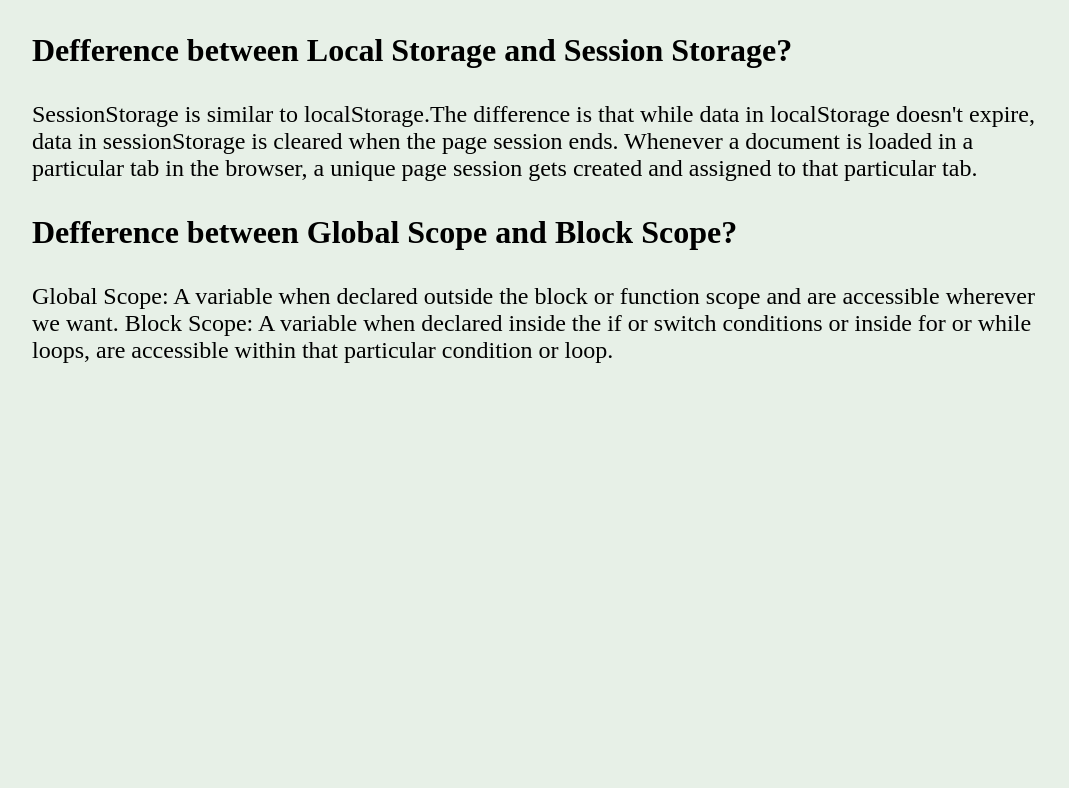
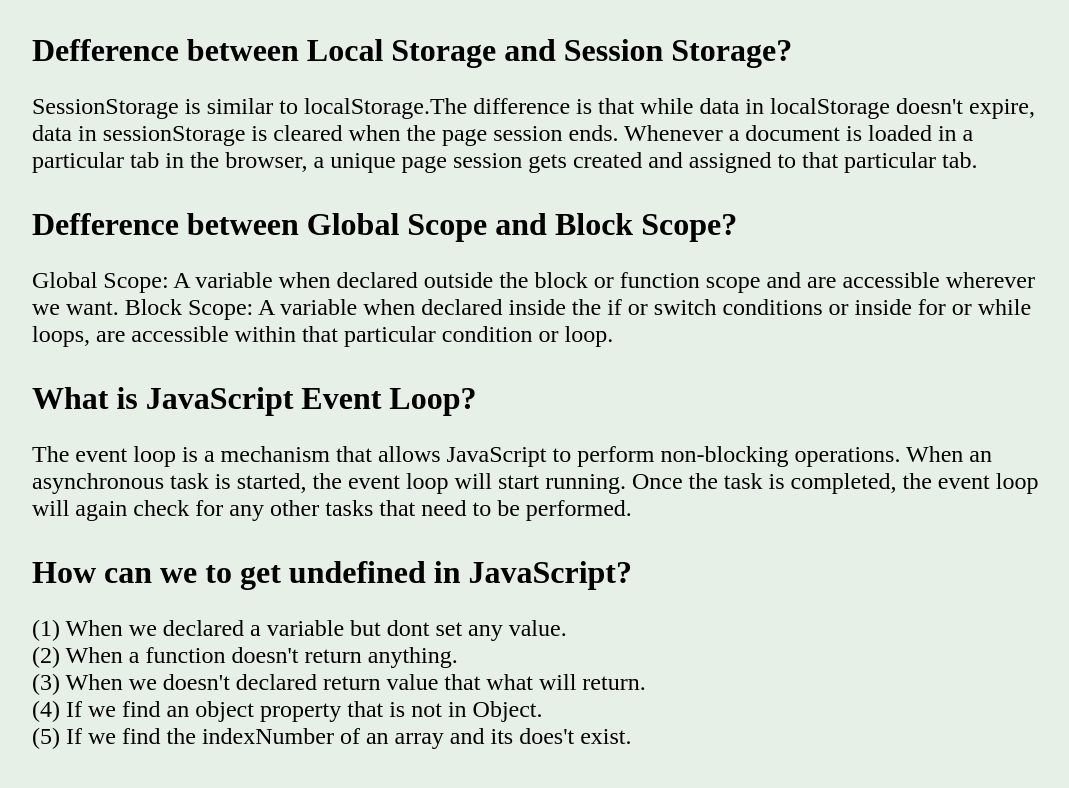
Before and after one commit to taninrahman21/typing-speed-cheak, a plain HTML site: page blog.html in a window 1280 px wide. Shown: the whole page, without its empty margins (96-1165 px from the left). Drawn offline with Linux system fonts and the light colour scheme.

Commit message:
add last question

```diff
--- a/blog.html
+++ b/blog.html
@@ -18,6 +18,7 @@
       margin: 0 auto;
     }
     h1{
+      margin-bottom: 20px;
       font-size: 2rem;
     }
     p{
@@ -35,6 +36,19 @@
       <h1>Defference between Global Scope and Block Scope?</h1>
       <p>Global Scope: A variable when declared outside the block or function scope and are accessible wherever we want. Block Scope: A variable when declared inside the if or switch conditions or inside for or while loops, are accessible within that particular condition or loop.</p>
     </article>
+    <article class="blog">
+      <h1>What is JavaScript Event Loop?</h1>
+      <p>The event loop is a mechanism that allows JavaScript to perform non-blocking operations. When an asynchronous task is started, the event loop will start running. Once the task is completed, the event loop will again check for any other tasks that need to be performed.</p>
+    </article>
+    <article class="blog">
+      <h1>How can we to get undefined in JavaScript?</h1>
+      <p>(1) When we declared a variable but dont set any value. <br>
+        (2) When a function doesn't return anything.<br>
+        (3) When we doesn't declared return value that what will return.<br>
+        (4) If we find an object property that is not in Object.<br>
+        (5) If we find the indexNumber of an array and its does't exist.
+      </p>
+    </article>
   </section>
 </body>
 </html>
```
